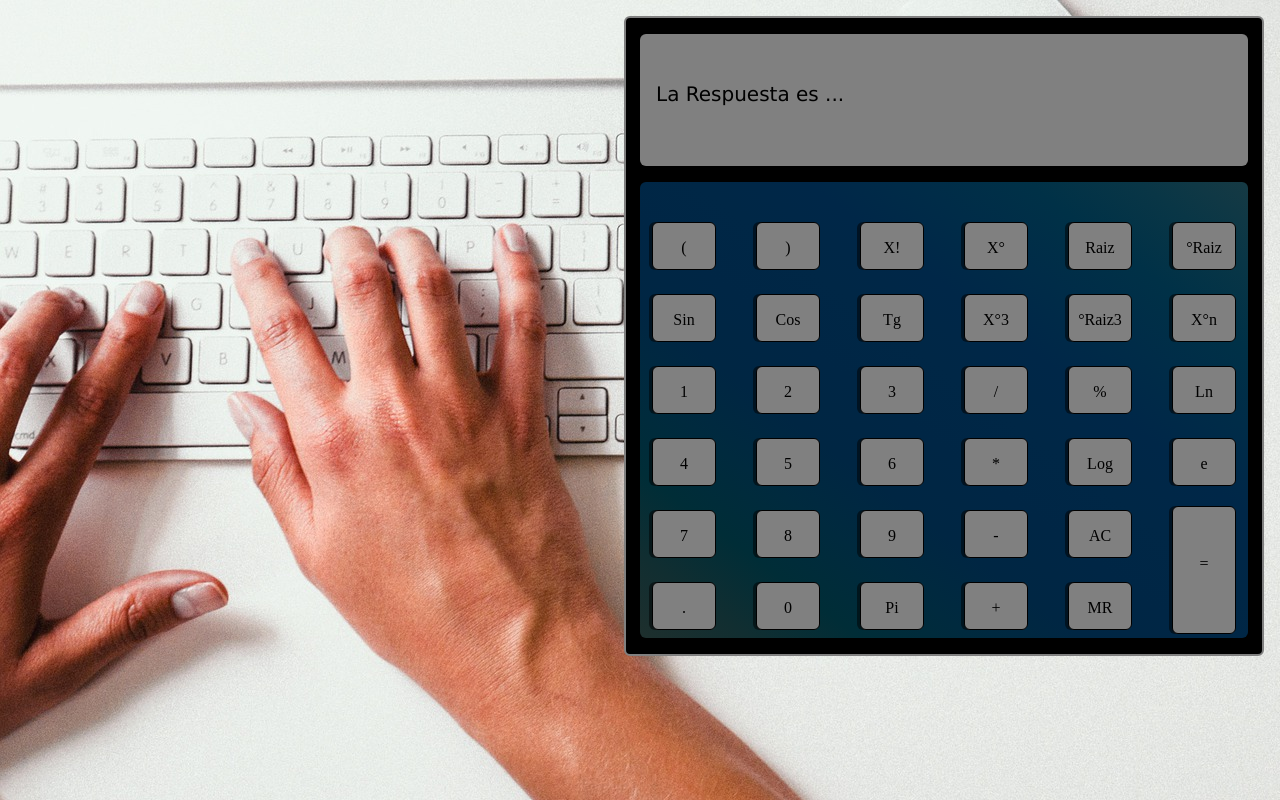
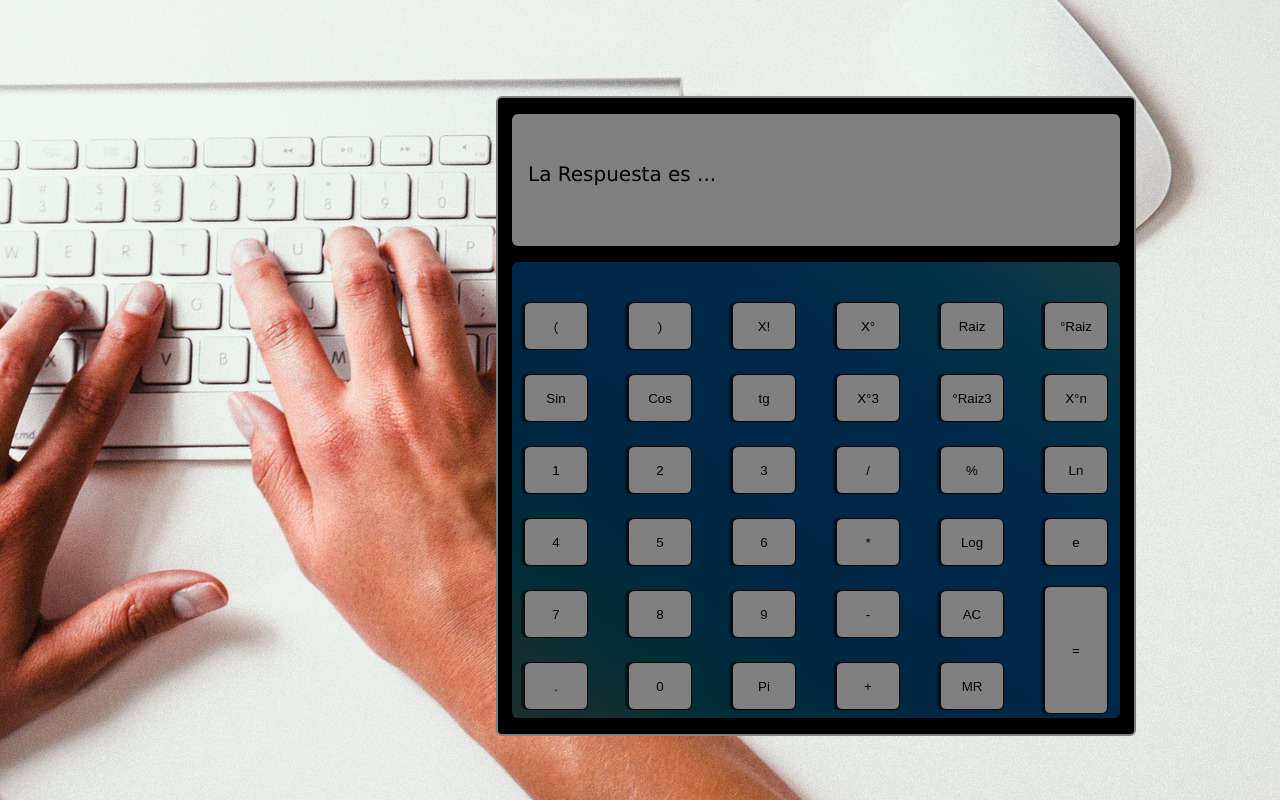
Before and after one commit to CristinaDeMicheli/calculadora, a plain HTML site: page index.html in a window 1280 px wide. Drawn offline with Linux system fonts and the light colour scheme.

Commit message:
calculadora css

```diff
--- a/assets/css/style.css
+++ b/assets/css/style.css
@@ -7,17 +7,23 @@
 body{
 
 background-image: url(../img/bg.jpg);
+background-repeat: no-repeat;
+
+width: 100%;
 }
 
 
 
 .contendor-calculadora{
-width: auto;
+min-width: 758px;
+width: 80%;
 display: flex;
 justify-content: right;
 padding-top: 1rem;
 padding-right: 1rem;
 padding-bottom: 1rem;
+margin-left: 10%;
+margin-top: 5em ;
 }
 
 .calculadora{
@@ -65,7 +71,6 @@ padding-bottom: 1rem;
  	justify-content: center;
 	text-align: center;
  	margin: 1rem;
-	padding-top: 3rem;
  	width: 4rem;
 	height: 8rem;
  	background-color : grey;
@@ -85,7 +90,6 @@ padding-bottom: 1rem;
 	width: 4rem;
 	height: 3rem;
 	margin: 1rem;
-	padding-top: 1rem;
 	background-color : grey;
 	border: 1px solid #000000;
 	border-radius: 6px;
--- a/index.html
+++ b/index.html
@@ -13,41 +13,41 @@
 				<p>La Respuesta es ...</p>
 			</div>
 			<div class="contenedor-teclas">
-				<div class="boton">(</div>
-				<div class="boton">)</div>
-				<div class="boton">X!</div>
-				<div class="boton">X°</div>
-				<div class="boton">Raiz</div>
-				<div class="boton">°Raiz</div>
-				<div class="boton">Sin</div>
-				<div class="boton">Cos</div>
-				<div class="boton">Tg</div>
-				<div class="boton">X°3</div>
-				<div class="boton">°Raiz3</div>
-				<div class="boton">X°n</div>
-				<div class="boton">1</div>
-				<div class="boton">2</div>
-				<div class="boton">3</div>
-				<div class="boton">/</div>
-				<div class="boton">%</div>
-				<div class="boton">Ln</div>
-				<div class="boton">4</div>
-				<div class="boton">5</div>
-				<div class="boton">6</div>
-				<div class="boton">*</div>
-				<div class="boton">Log</div>
-				<div class="boton">e</div>
-				<div class="boton">7</div>
-				<div class="boton">8</div>
-				<div class="boton">9</div>
-				<div class="boton">-</div>
-				<div class="boton">AC</div>
-				<div class="igual">=</div>
-				<div class="boton">.</div>
-				<div class="boton">0</div>
-				<div class="boton">Pi</div>
-				<div class="boton">+</div>
-				<div class="boton">MR</div>
+				<button class="boton">(</button>
+				<button class="boton">)</button>
+				<button class="boton">X!</button>
+				<button class="boton">X°</button>
+				<button class="boton">Raiz</button>
+				<button class="boton">°Raiz</button>
+				<button class="boton">Sin</button>
+				<button class="boton">Cos</button>
+				<button class="boton">tg</button>
+				<button class="boton">X°3</button>
+				<button class="boton">°Raiz3</button>
+				<button class="boton">X°n</button>
+				<button class="boton">1</button>
+				<button class="boton">2</button>
+				<button class="boton">3</button>
+				<button class="boton">/</button>
+				<button class="boton">%</button>
+				<button class="boton">Ln</button>
+				<button class="boton">4</button>
+				<button class="boton">5</button>
+				<button class="boton">6</button>
+				<button class="boton">*</button>
+				<button class="boton">Log</button>
+				<button class="boton">e</button>
+				<button class="boton">7</button>
+				<button class="boton">8</button>
+				<button class="boton">9</button>
+				<button class="boton">-</button>
+				<button class="boton">AC</button>
+				<button class="igual">=</button>
+				<button class="boton">.</button>
+				<button class="boton">0</button>
+				<button class="boton">Pi</button>
+				<button class="boton">+</button>
+				<button class="boton">MR</button>
 			</div>
 		</div>
 	</div>
```
